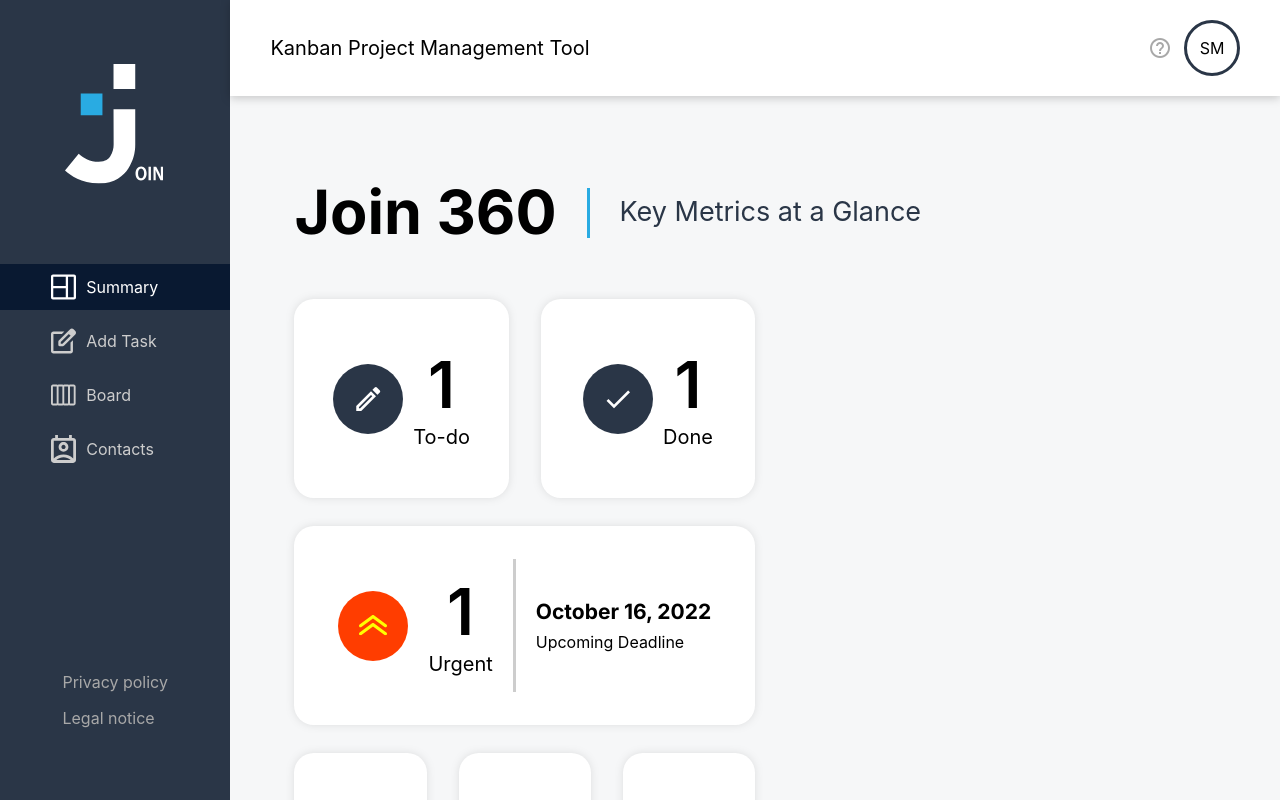
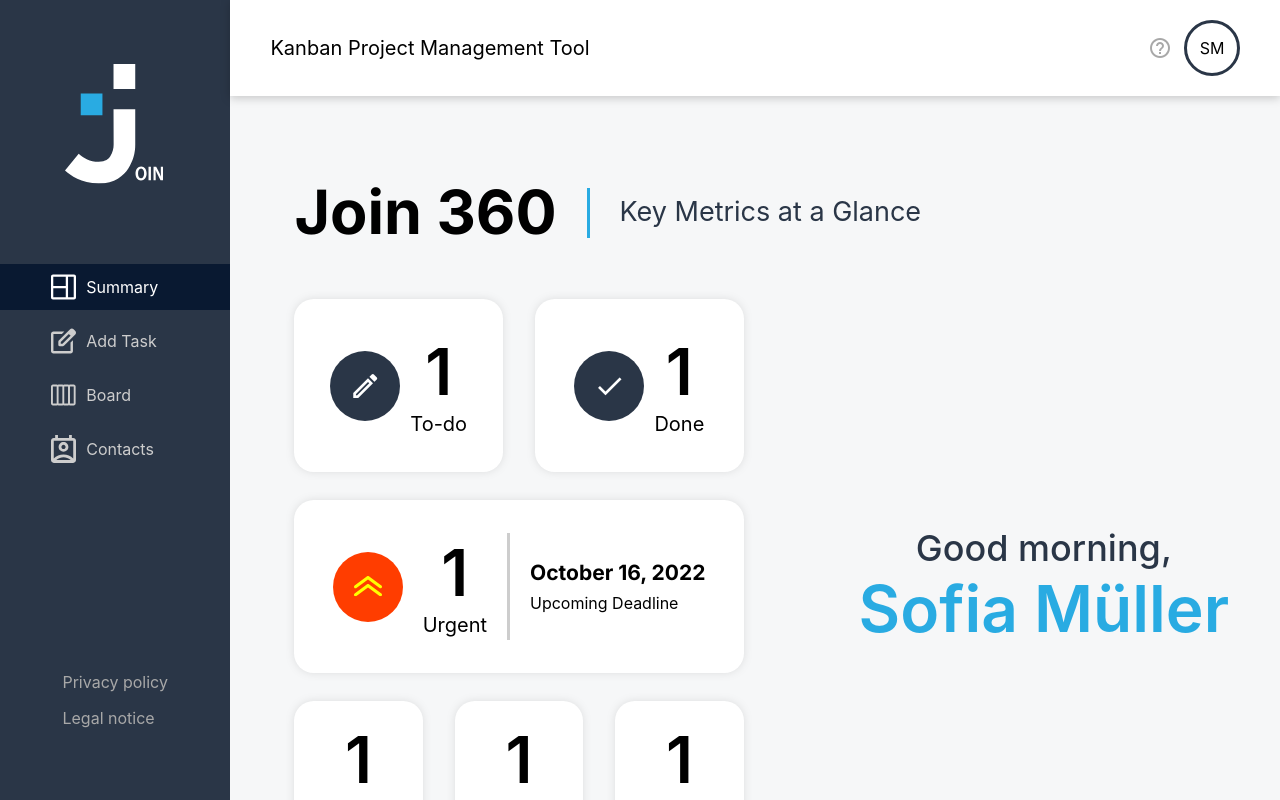
Before and after one commit to NadineJuliana/Join-Project, an Angular app: page /summary in a window 1280 px wide. Built offline with nearby package versions, Linux system fonts and the light colour scheme; no server answers; a web font is replaced by a local one.

Commit message:
Add welcome section with greeting and styling adjustments

```diff
--- a/src/app/features/summary/page/summary-page/summary-page.component.html
+++ b/src/app/features/summary/page/summary-page/summary-page.component.html
@@ -57,6 +57,9 @@
                 </div>
             </div>
         </div>
-
+        <div class="welcome">
+            <h2>Good morning,</h2>
+            <p class="welcome__initial">Sofia Müller</p>
+        </div>
     </div>
 </section>
--- a/src/app/features/summary/page/summary-page/summary-page.component.scss
+++ b/src/app/features/summary/page/summary-page/summary-page.component.scss
@@ -33,14 +33,15 @@
 }
 
 .summary-container {
-  padding: 0px clamp(10px, calc(10px + (100vw - 1024px)), 64px);
+  display: flex;
 }
 
 .summary {
   display: grid;
+  padding: 0px clamp(10px, calc(10px + (100vw - 1024px)), 64px);
   grid-template-columns: 1fr 1fr 1fr 1fr 1fr 1fr;
   grid-template-rows: 1fr 1fr 1fr;
-  width: 50%;
+  width: 55%;
   row-gap: 28px;
   column-gap: 32px;
   &__info {
@@ -61,7 +62,7 @@
     gap: 10px;
     border-radius: 20px;
     filter: drop-shadow(0px 0px 4px rgba(0, 0, 0, 0.1));
-    padding: clamp(20px, calc(20px + (100vw - 768px)), 33px) 0px;
+    padding: 20px 0px;
     span {
       background: var(--primary);
       font-size: 32px;
@@ -101,7 +102,7 @@
   &__separator {
     background-color: var(--lightgray);
     width: 3px;
-    height: 100%;
+    height: 80%;
   }
   &__deadline {
     display: flex;
@@ -121,3 +122,18 @@
     grid-column: 5/7;
   }
 }
+.welcome {
+  display: flex;
+  justify-content: center;
+  align-items: center;
+  flex-direction: column;
+  width: 45%;
+  &__initial {
+    font-size: clamp(47px, 5vw, 64px);
+    font-weight: 600;
+    color: var(--accent);
+  }
+  h2 {
+    color: var(--primary);
+  }
+}
```
